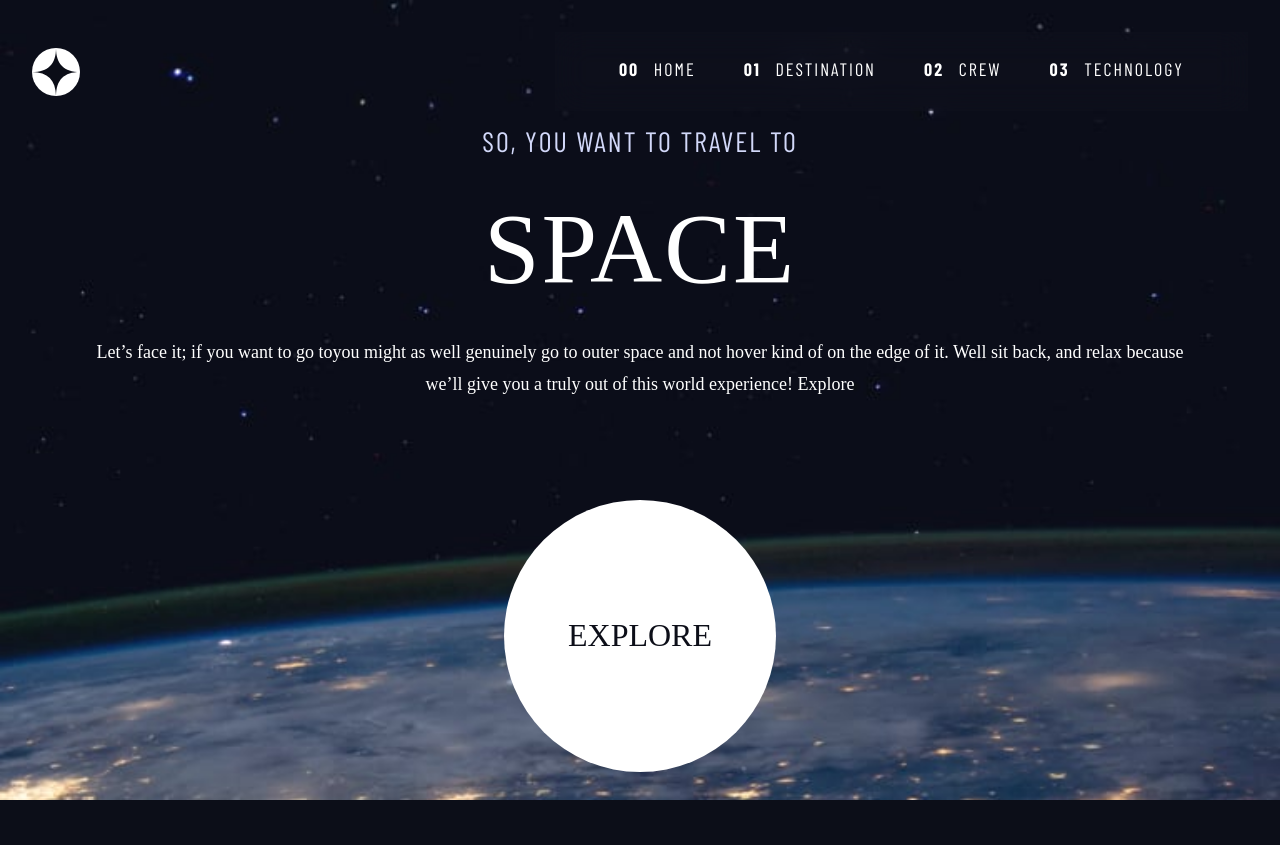
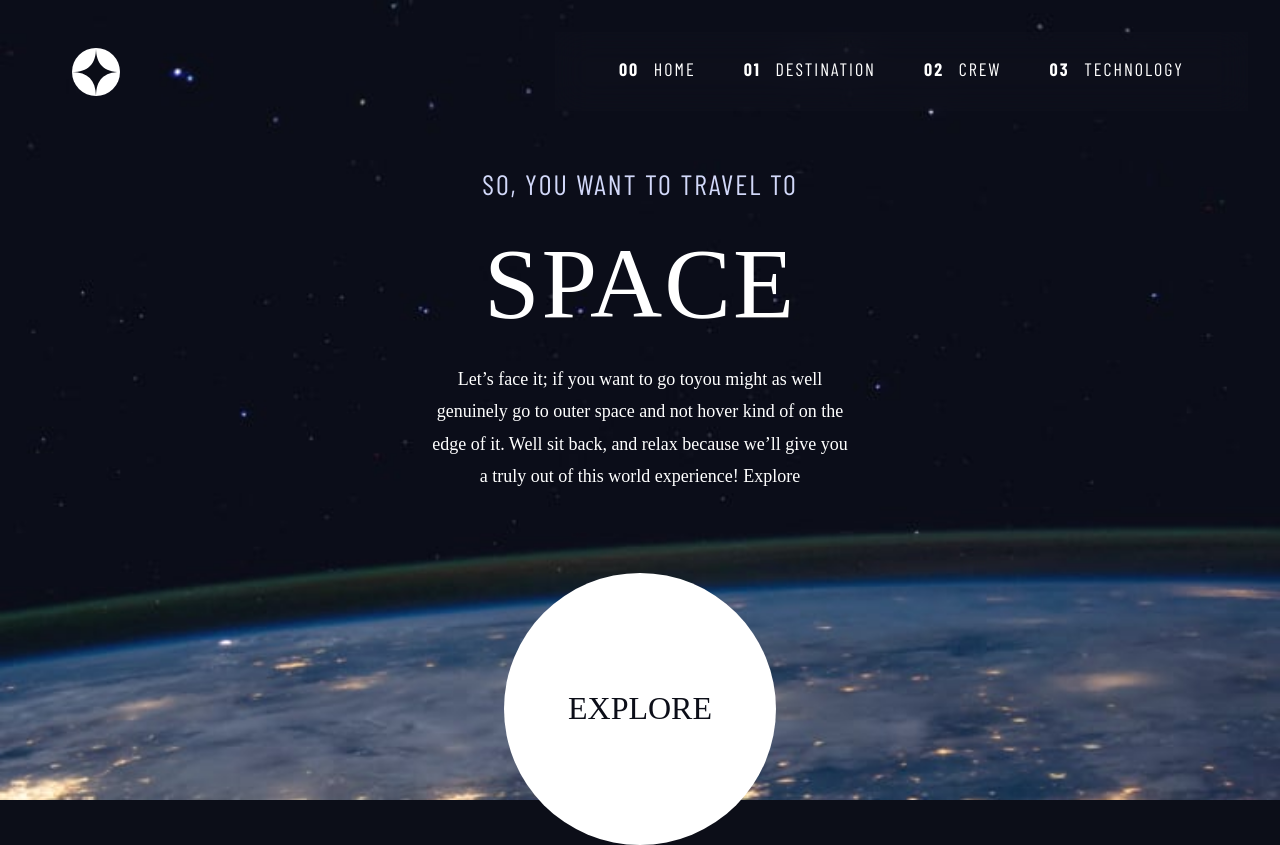
Before and after one commit to m00se01/Frontend-Practice, a React (Vite) app in the folder space-travel-site/SpaceTravelSite/: page / in a window 1280 px wide. Before the commit the page ends 800 px from the top, so only its background shows below. Built offline with nearby package versions, Linux system fonts and the light colour scheme; a web font is replaced by a local one.

Commit message:
Style Tweaks to home and tech pages

```diff
--- a/space-travel-site/SpaceTravelSite/src/pages/HomePage.jsx
+++ b/space-travel-site/SpaceTravelSite/src/pages/HomePage.jsx
@@ -10,7 +10,7 @@ export const HomePage = () => {
         <Navbar currActive={"home"} />
       </header>
 
-      <div className="grid-container ">
+      <div className="home-content-wrapper">
         <div className="main-text">
           <h1 className="uppercase text-accent fs-500 ff-sans-cond letter-spacing-1">
             So, you want to travel to
--- a/space-travel-site/SpaceTravelSite/src/styles/crew.css
+++ b/space-travel-site/SpaceTravelSite/src/styles/crew.css
@@ -73,7 +73,7 @@
 
 /* Mobile */
 
-@media (max-width: 780px) {
+@media (min-width: 23rem) {
   .crew-page {
     background-image: url("../assets/crew/background-crew-mobile.jpg");
     display: grid;
@@ -190,7 +190,7 @@
   }
 
   .crew-details-container header {
-    grid-column: 2/4;
+    grid-column: 2/5;
     grid-row: 1;
   }
 
--- a/space-travel-site/SpaceTravelSite/src/styles/destination.css
+++ b/space-travel-site/SpaceTravelSite/src/styles/destination.css
@@ -65,7 +65,7 @@
 }
 
 /* Mobile */
-@media (max-width: 780px) {
+@media (min-width: 23rem) {
   .destinations-page {
     background-image: url("../assets/destination/background-destination-mobile.jpg");
   }
@@ -75,6 +75,7 @@
     flex-direction: column;
     justify-content: center;
     align-items: center;
+    padding-top: 1rem;
   }
 
   .destination-img img {
@@ -116,7 +117,7 @@
     display: grid;
     grid-template-columns: repeat(8, 1fr);
     grid-template-rows: 0.5fr 5fr;
-    place-items: center;
+    /* place-items: center; */
   }
 
   .destination-img img {
@@ -127,7 +128,7 @@
 
   .destinations-wrapper h1 {
     grid-row: 1;
-    grid-column: 1/5;
+    grid-column: 1/6;
     margin-left: 2rem;
   }
 
--- a/space-travel-site/SpaceTravelSite/src/styles/home.css
+++ b/space-travel-site/SpaceTravelSite/src/styles/home.css
@@ -2,15 +2,15 @@
   background-image: url(../assets/home/background-home-mobile.jpg);
   background-size: cover;
   background-repeat: no-repeat;
-  background-position: bottom center;
   height: 100vh;
-  display: grid;
-  grid-template-rows: 12% 6fr;
+  min-height: 100%;
+  /* display: grid;
+  grid-template-rows: 12% 6fr; */
 }
 
 .main-text > h1 > span {
   font-size: var(--fs-800);
-  padding: var(--sp-400) 0;
+  padding: var(--sp-300) 0;
 }
 
 .main-text p {
@@ -19,44 +19,30 @@
 
 .main-text {
   text-align: center;
-  margin: 0 var(--sp-1000);
-}
-
-.grid-container {
-  display: grid;
 }
 
 /* Mobile */
-@media (max-width: 768px) {
+@media (min-width: 23rem) {
   .home {
-    grid-template-columns: 1fr;
-    grid-template-rows: minmax(100px, 0.25fr) 2fr;
+    display: flex;
+    flex-direction: column;
+    background-position: center bottom;
+    min-height: 100%;
+  }
+
+  .home-content-wrapper {
+    display: flex;
+    flex-direction: column;
+    justify-content: center;
+    align-items: center;
+    padding-top: 5rem;
+    padding-bottom: 5rem;
+    /* margin: 0 var(--sp-1000); */
   }
 
   .main-text {
     text-align: center;
-  }
-
-  .home > :last-child {
-    place-content: center;
-    place-items: center;
-    margin: 0 var(--sp-600);
-  }
-
-  .grid-container {
-    grid-template-rows: 1fr 1fr;
-    grid-template-columns: 1fr;
-    margin: 0 auto;
-  }
-
-  .grid-container > *:first-child {
-    grid-row: 1;
-    grid-column: 3;
-  }
-
-  .grid-container > *:last-child {
-    grid-column: 3;
-    place-content: center;
+    padding: 2rem;
   }
 }
 
@@ -66,23 +52,31 @@
   .home {
     background-image: url(../assets/home/background-home-tablet.jpg);
     background-position: center;
+    min-height: 100%;
   }
 
-  .grid-container {
+  .home-content-wrapper {
     grid-template-columns: 1fr;
     grid-template-rows: 1fr 1fr;
     place-items: center;
     margin: 0 auto;
+    padding-top: 0;
+    padding-bottom: 0;
     row-gap: var(--sp-600);
   }
 
-  .grid-container > *:first-child {
+  .home-content-wrapper > *:first-child {
     grid-row: 1;
   }
 
-  .grid-container > *:last-child {
+  .home-content-wrapper > *:last-child {
     grid-row: 2;
     place-items: center;
+  }
+
+  .main-text {
+    max-width: 30rem;
+    margin-top: 20px;
   }
 }
 
@@ -90,11 +84,11 @@
 @media (min-width: 90rem) {
   .home {
     background-image: url(../assets/home/background-home-desktop.jpg);
-    background-position: center;
+    background-position: right bottom;
     grid-template-rows: 1fr 5fr;
   }
 
-  .grid-container {
+  .home-content-wrapper {
     display: grid;
     grid-template-columns:
       minmax(2rem, 1fr)
@@ -103,18 +97,18 @@
     column-gap: var(--container-gap, 2rem);
     row-gap: 0;
     grid-template-rows: 0.25fr 1fr;
-    margin: 0 var(--sp-1000);
+    margin: var(--sp-1000);
     place-items: center;
     align-items: center;
   }
 
-  .grid-container > *:first-child {
+  .home-content-wrapper > *:first-child {
     grid-column: 2;
     grid-row: 2;
     place-items: center;
   }
 
-  .grid-container > *:last-child {
+  .home-content-wrapper > *:last-child {
     grid-column: 3;
     grid-row: 2;
     place-content: center;
--- a/space-travel-site/SpaceTravelSite/src/styles/navbar.css
+++ b/space-travel-site/SpaceTravelSite/src/styles/navbar.css
@@ -45,7 +45,7 @@
 }
 
 /* Mobile */
-@media (max-width: 768px) {
+@media (min-width: 23rem) {
   .nav-links {
     display: flex;
     flex-direction: column;
@@ -76,18 +76,33 @@
     display: none;
   }
 
-  .mobile-navigation {
+  /* .mobile-navigation {
     display: none;
-  }
+  } */
 
   .nav-links {
     --underline-gap: 1.5rem;
+
+    position: static;
+    top: auto;
+    right: auto;
+    z-index: 10;
+
+    width: auto;
+    height: auto;
+
     display: flex;
+    flex-direction: row;
     list-style: none;
     padding: 0 var(--sp-800);
     margin: 0;
     backdrop-filter: blur(1rem);
     gap: var(--sp-600);
+  }
+
+  .logo {
+    padding-left: var(--sp-500);
+    padding-right: var(--sp-500);
   }
 
   .mobile-nav-button {
--- a/space-travel-site/SpaceTravelSite/src/styles/tech.css
+++ b/space-travel-site/SpaceTravelSite/src/styles/tech.css
@@ -36,7 +36,7 @@
 }
 
 /* Mobile  */
-@media (max-width: 780px) {
+@media (min-width: 23rem) {
   .tech-page {
     background-image: url("../assets/technology/background-technology-mobile.jpg");
   }
@@ -118,8 +118,7 @@
   }
 
   .tech-details-container > h1 {
-    grid-column: 2/4;
-    grid-row: 1;
+    grid-column: 1/5;
   }
 
   .tech-description {
@@ -145,10 +144,14 @@
     height: 100vh;
   }
 
+  .tech-details-container > h1 {
+    grid-column: 2/5;
+  }
+
   .tech-details-container {
     display: grid;
     grid-template-columns: repeat(12, 1fr);
-    grid-template-rows: 0.25fr 1fr 2fr 1fr;
+    grid-template-rows: 0.25fr 1fr 3fr;
   }
 
   .tech-content-wrapper {
@@ -192,7 +195,8 @@
   .tech-img {
     grid-column: 8/13;
     margin: 0;
-    grid-row: 2/5;
-    height: 100%;
+    grid-row: 2/4;
+    min-height: 37.5rem;
+    max-width: 38rem;
   }
 }
```
